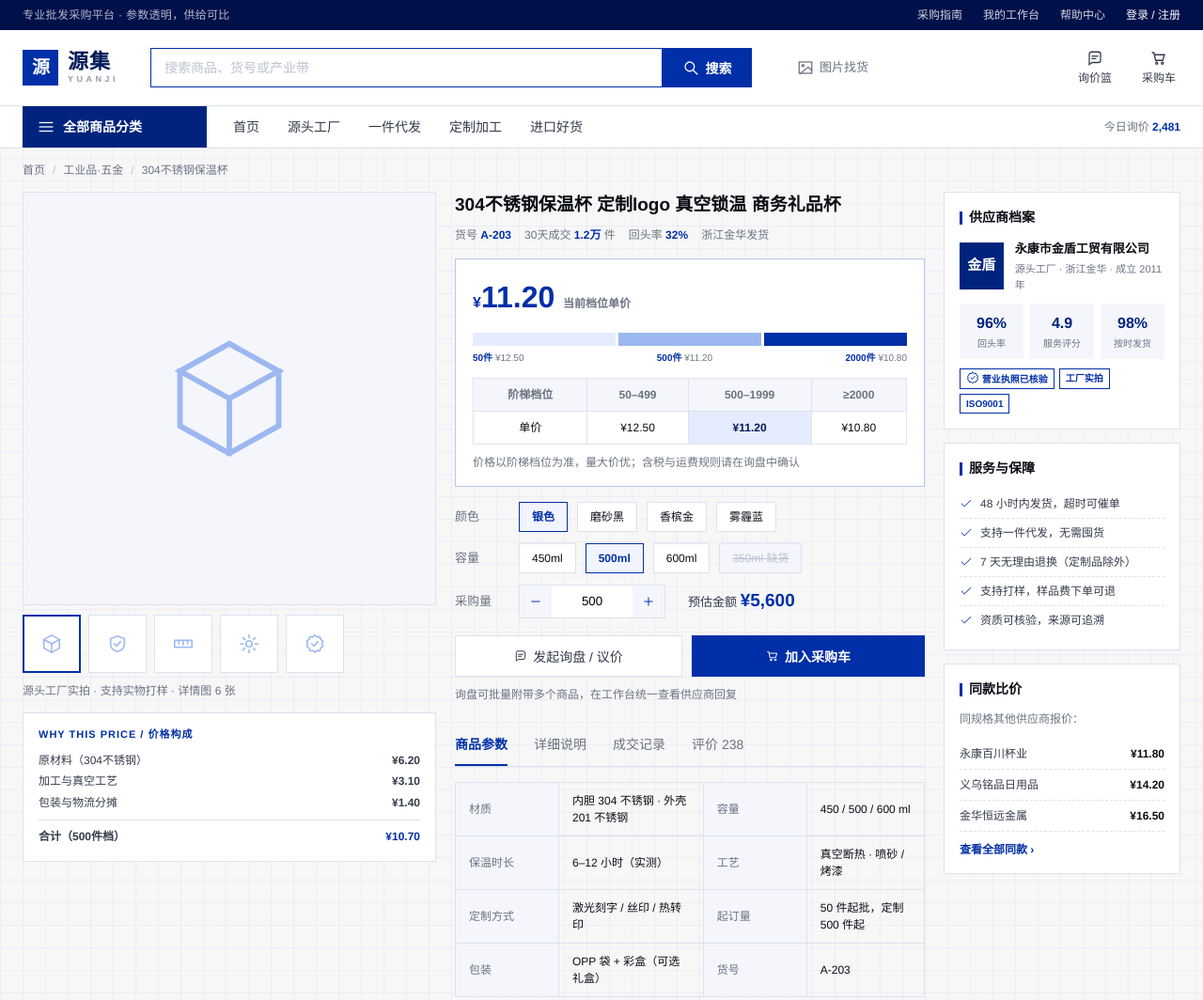
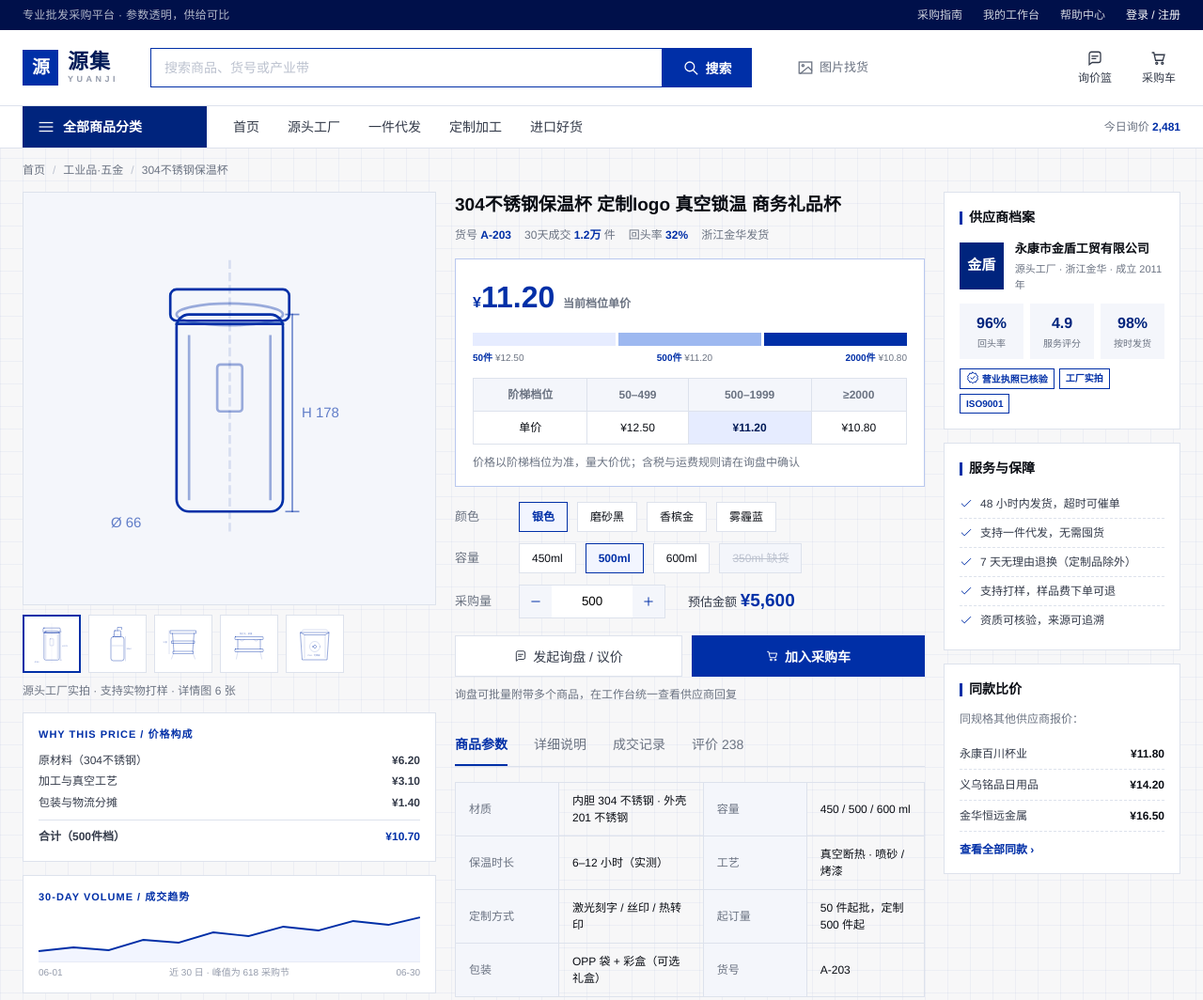
Before and after one commit to Yaoxuqiang/yuanji-b2b-platform, a plain HTML site: page 03-detail.html in a window 1280 px wide. Shown: the top 1064 px of the page at 94% size. Drawn offline with Linux system fonts and the light colour scheme.

Commit message:
refactor(dev): 去AI味重构 - 工艺线稿商品图/非对称数据墙/价格情报带/成交趋势 + 沉淀vibe编码playbook

```diff
--- a/03-detail.html
+++ b/03-detail.html
@@ -12,8 +12,11 @@
   .gallery-main use { fill:none; stroke:var(--blue-300); stroke-width:1; }
   .gallery-main svg { width:140px; height:140px; fill:none; stroke:currentColor; stroke-width:1; stroke-linecap:square; stroke-linejoin:miter; }
   .gallery-thumbs { display:flex; gap:8px; margin-top:10px; }
-  .gallery-thumbs .t { width:62px; height:62px; border:1px solid var(--line); display:grid; place-items:center; color:var(--blue-300); cursor:pointer; background:var(--surface); }
+  .gallery-thumbs .t { width:62px; height:62px; border:1px solid var(--line); display:grid; place-items:center; color:var(--blue-300); cursor:pointer; background:var(--surface); padding:5px; }
   .gallery-thumbs .t.active { border-color:var(--blue-700); border-width:2px; }
+  .gallery-thumbs .t [data-art] { color:var(--blue-500); }
+  .gallery-main [data-art] { width:76%; height:76%; color:var(--blue-700); }
+  .gallery-main [data-art] svg { width:100%; height:100%; }
   .d-title { font-size:19px; font-weight:700; line-height:1.5; margin:0 0 8px; }
   .d-sub { font-size:12px; color:var(--ink-500); margin-bottom:16px; display:flex; gap:14px; flex-wrap:wrap; }
   .d-sub b { color:var(--blue-700); font-family:var(--font-num); }
@@ -93,13 +96,13 @@
   <div class="detail-layout">
 
     <div>
-      <div class="gallery-main"><svg id="gallery-main"><use href="#i-package"></use></svg></div>
+      <div class="gallery-main" id="gallery-main"><div data-art="tumbler"></div></div>
       <div class="gallery-thumbs">
-        <div class="t active" data-sym="i-package"><svg class="ico ico-lg"><use href="#i-package"></use></svg></div>
-        <div class="t" data-sym="i-shield"><svg class="ico ico-lg"><use href="#i-shield"></use></svg></div>
-        <div class="t" data-sym="i-ruler"><svg class="ico ico-lg"><use href="#i-ruler"></use></svg></div>
-        <div class="t" data-sym="i-cog"><svg class="ico ico-lg"><use href="#i-cog"></use></svg></div>
-        <div class="t" data-sym="i-verified"><svg class="ico ico-lg"><use href="#i-verified"></use></svg></div>
+        <div class="t active" data-art="tumbler"><div data-art="tumbler"></div></div>
+        <div class="t" data-art="bottle"><div data-art="bottle"></div></div>
+        <div class="t" data-art="display"><div data-art="display"></div></div>
+        <div class="t" data-art="shelf"><div data-art="shelf"></div></div>
+        <div class="t" data-art="bag"><div data-art="bag"></div></div>
       </div>
       <p class="tiny muted" style="margin-top:10px">源头工厂实拍 · 支持实物打样 · 详情图 6 张</p>
       <div class="panel" style="margin-top:14px;padding:14px 16px">
@@ -110,6 +113,17 @@
           <div style="display:flex;justify-content:space-between"><span>包装与物流分摊</span><b>¥1.40</b></div>
           <div style="display:flex;justify-content:space-between;border-top:1px solid var(--line);padding-top:6px;margin-top:6px"><b>合计（500件档）</b><b class="price-color">¥10.70</b></div>
         </div>
+      </div>
+      <div class="panel" style="margin-top:14px;padding:14px 16px">
+        <div class="swiss-num" style="margin-bottom:6px">30-DAY VOLUME / 成交趋势</div>
+        <svg viewBox="0 0 240 56" width="100%" height="56" preserveAspectRatio="none" aria-label="近30天成交量趋势">
+          <polyline points="0,44 22,40 44,43 66,32 88,35 110,24 132,28 154,18 176,22 198,12 220,16 240,8 240,56 0,56" fill="var(--blue-050)" stroke="none"/>
+          <g fill="none" stroke="var(--blue-700)" stroke-width="1.8">
+            <polyline points="0,44 22,40 44,43 66,32 88,35 110,24 132,28 154,18 176,22 198,12 220,16 240,8"/>
+          </g>
+          <line x1="0" y1="56" x2="240" y2="56" stroke="var(--line)" stroke-width="1"/>
+        </svg>
+        <div style="display:flex;justify-content:space-between;font-size:10px;color:var(--ink-400);font-family:var(--font-num);margin-top:3px"><span>06-01</span><span>近 30 日 · 峰值为 618 采购节</span><span>06-30</span></div>
       </div>
     </div>
 
@@ -195,14 +209,18 @@
 </div><div class="footer-bottom wrap">© 2026 源集 YUANJI · 本设计为产品演示，数据均为模拟</div></footer>
 
 <div class="toast" id="toast"></div>
+<script src="assets/product-art.js"></script>
 <script src="assets/app.js"></script>
 <script>
 (function(){
+  // 主图切换：用工艺线稿替换（去占位符）
+  window.YJ_ART.mount(document);
   document.querySelectorAll('.gallery-thumbs .t').forEach(function(t){
     t.addEventListener('click',function(){
       document.querySelectorAll('.gallery-thumbs .t').forEach(function(x){x.classList.remove('active');});
       t.classList.add('active');
-      document.querySelector('#gallery-main use').setAttribute('href','#'+t.getAttribute('data-sym'));
+      var type=t.getAttribute('data-art');
+      document.querySelector('#gallery-main').innerHTML=window.YJ_ART.render(type);
     });
   });
   document.querySelectorAll('.sku-row').forEach(function(row){
--- /dev/null
+++ b/assets/product-art.js
@@ -0,0 +1,112 @@
+/* ============================================================
+   产品工艺线稿生成器 · Blueprint Product Art
+   ------------------------------------------------------------
+   目的：替换"商品主图"占位符（AI 原型最大破绽），用工程线稿
+        呈现商品真实形态。零依赖、纯 SVG、单一强调色，契合 Swiss 视觉。
+   用法：<div data-art="tumbler"></div>  → 注入 <svg>...</svg>
+   支持：tumbler / bag / earbuds / display / bottle / shelf
+   ============================================================ */
+(function () {
+  'use strict';
+
+  // 所有线稿统一 viewBox 200x200，stroke=currentColor，无填充色块（Swiss 线性）
+  var ART = {
+    // 保温杯：杯身 + 杯盖 + 螺纹 + 高光 + 度量标注
+    tumbler: [
+      '<line class="ax" x1="100" y1="12" x2="100" y2="188"/>',
+      '<rect x="66" y="46" width="68" height="126" rx="8"/>',
+      '<rect x="62" y="30" width="76" height="20" rx="4"/>',
+      '<line x1="66" y1="52" x2="134" y2="52"/>',
+      '<path d="M74 60 v104 M126 60 v104" class="hl"/>',
+      '<ellipse cx="100" cy="46" rx="34" ry="7" class="hl"/>',
+      '<rect x="92" y="78" width="16" height="30" rx="2" class="hl"/>',
+      '<line class="dim" x1="140" y1="46" x2="140" y2="172"/>',
+      '<line class="dim" x1="136" y1="46" x2="144" y2="46"/>',
+      '<line class="dim" x1="136" y1="172" x2="144" y2="172"/>',
+      '<text class="lbl" x="146" y="112">H 178</text>',
+      '<text class="lbl" x="24" y="182">Ø 66</text>'
+    ],
+    // 快递袋：封口锯齿 + 袋体 + 折角 + 环保标
+    bag: [
+      '<path d="M40 52 h120 l-8 116 H48 Z"/>',
+      '<path d="M40 52 l10 -12 h100 l10 12" class="hl"/>',
+      '<path d="M40 52 l16 10 h88 l16 -10" />',
+      '<path d="M56 62 v96 M144 62 v96" class="hl"/>',
+      '<circle cx="100" cy="112" r="22" class="hl"/>',
+      '<path d="M92 112 q8 -14 16 0 q-8 14 -16 0 Z"/>',
+      '<text class="lbl" x="70" y="150">PLA · 可降解</text>'
+    ],
+    // 蓝牙耳机：充电盒 + 双耳 + 盖缝
+    earbuds: [
+      '<rect x="52" y="104" width="96" height="62" rx="12"/>',
+      '<path d="M52 128 h96" class="hl"/>',
+      '<circle cx="64" cy="146" r="4" class="hl"/>',
+      '<path d="M74 44 a14 14 0 1 1 20 12 l-4 34 a10 10 0 0 1 -20 0 Z"/>',
+      '<path d="M126 44 a14 14 0 1 0 -20 12 l4 34 a10 10 0 0 0 20 0 Z"/>',
+      '<line x1="84" y1="90" x2="80" y2="104" class="hl"/>',
+      '<line x1="116" y1="90" x2="120" y2="104" class="hl"/>',
+      '<text class="lbl" x="60" y="182">TWS · ANC</text>'
+    ],
+    // 亚克力展示架：多层搁板 + 支撑 + 透视
+    display: [
+      '<path d="M46 44 h108 v12 H46 Z"/>',
+      '<path d="M52 88 h96 v10 H52 Z"/>',
+      '<path d="M58 132 h84 v10 H58 Z"/>',
+      '<line x1="54" y1="56" x2="60" y2="132"/>',
+      '<line x1="146" y1="56" x2="140" y2="132"/>',
+      '<path d="M58 142 l-8 22 M142 142 l8 22" class="hl"/>',
+      '<line class="dim" x1="40" y1="44" x2="40" y2="142"/>',
+      '<text class="lbl" x="14" y="96">3 层</text>'
+    ],
+    // 分装瓶：瓶身 + 泵头 + 液位 + 容量标
+    bottle: [
+      '<rect x="72" y="70" width="56" height="102" rx="10"/>',
+      '<rect x="86" y="44" width="28" height="26" rx="3"/>',
+      '<path d="M100 44 v-14 h18 v8" />',
+      '<path d="M78 108 h44" class="hl"/>',
+      '<path d="M84 60 v6 M100 60 v6 M116 60 v6" class="hl"/>',
+      '<line class="dim" x1="134" y1="70" x2="134" y2="172"/>',
+      '<text class="lbl" x="138" y="124">30ml</text>'
+    ],
+    // 折叠置物架：层板 + 支撑臂 + 挂钩
+    shelf: [
+      '<rect x="40" y="70" width="120" height="12" rx="2"/>',
+      '<rect x="40" y="122" width="120" height="12" rx="2"/>',
+      '<path d="M52 82 v40 M148 82 v40"/>',
+      '<path d="M52 134 l-6 30 M148 134 l6 30" class="hl"/>',
+      '<path d="M60 82 q10 14 20 0 M120 82 q10 14 20 0" class="hl"/>',
+      '<text class="lbl" x="60" y="60">免打孔 · 承重</text>'
+    ]
+  };
+
+  var STYLE =
+    '<svg viewBox="0 0 200 200" xmlns="http://www.w3.org/2000/svg" ' +
+    'preserveAspectRatio="xMidYMid meet" class="p-art" aria-hidden="true">' +
+    '<g fill="none" stroke="currentColor" stroke-width="1.6" ' +
+    'stroke-linecap="square" stroke-linejoin="miter">__BODY__</g></svg>';
+
+  function render(type) {
+    var body = ART[type] || ART.tumbler;
+    // 为不同线稿元素补 class：hl=高光(浅)、dim=尺寸线(虚线)、lbl=文字
+    var html = STYLE.replace('__BODY__', body.join(''))
+      .replace(/class="hl"/g, 'stroke-opacity="0.38"')
+      .replace(/class="ax"/g, 'stroke-opacity="0.12" stroke-dasharray="4 4"')
+      .replace(/class="dim"/g, 'stroke-opacity="0.55" stroke-width="1"')
+      .replace(/<text class="lbl"([^>]*)>([^<]*)<\/text>/g,
+        '<text$1 font-size="9" font-family="Helvetica,Arial" ' +
+        'fill="currentColor" stroke="none" opacity="0.6">$2</text>');
+    return html;
+  }
+
+  function mount(root) {
+    var nodes = (root || document).querySelectorAll('[data-art]');
+    nodes.forEach(function (el) {
+      if (el.getAttribute('data-mounted')) return;
+      el.innerHTML = render(el.getAttribute('data-art'));
+      el.setAttribute('data-mounted', '1');
+    });
+  }
+
+  window.YJ_ART = { render: render, mount: mount };
+  document.addEventListener('DOMContentLoaded', function () { mount(document); });
+})();
--- a/assets/tokens.css
+++ b/assets/tokens.css
@@ -87,3 +87,19 @@ ul { margin: 0; padding: 0; list-style: none; }
 
 /* ---- Swiss 编号标签 ---- */
 .swiss-num { font-family: var(--font-num); font-size: 11px; font-weight: 700; color: var(--blue-700); letter-spacing: 1px; }
+
+/* ---- 商品工艺线稿（Blueprint Product Art） ---- */
+.p-art { width: 100%; height: 100%; color: var(--blue-700); display: block; }
+[data-art] { width: 100%; height: 100%; display: grid; place-items: center; color: var(--blue-700); }
+
+/* ---- 微趋势线 / 数据故事 ---- */
+.spark { display: inline-flex; align-items: flex-end; gap: 1px; height: 14px; vertical-align: -2px; }
+.spark i { display: block; width: 3px; background: var(--blue-300); }
+.spark i.up { background: var(--blue-700); }
+.trend-up { color: var(--price); }
+.trend-dn { color: var(--ink-500); }
+
+/* ---- 可信度刻度（供应商评分条） ---- */
+.trust-meter { display: flex; align-items: center; gap: 6px; }
+.trust-bar { flex: 1; height: 3px; background: var(--line); max-width: 54px; }
+.trust-bar i { display: block; height: 100%; background: var(--blue-700); }
```
Also changed, not shown: 01-home.html (+72 -27 lines), 02-listing.html (+16 -6 lines), 04-workbench.html (+2 -1 lines), index.html (+2 -1 lines), 1 other file.
